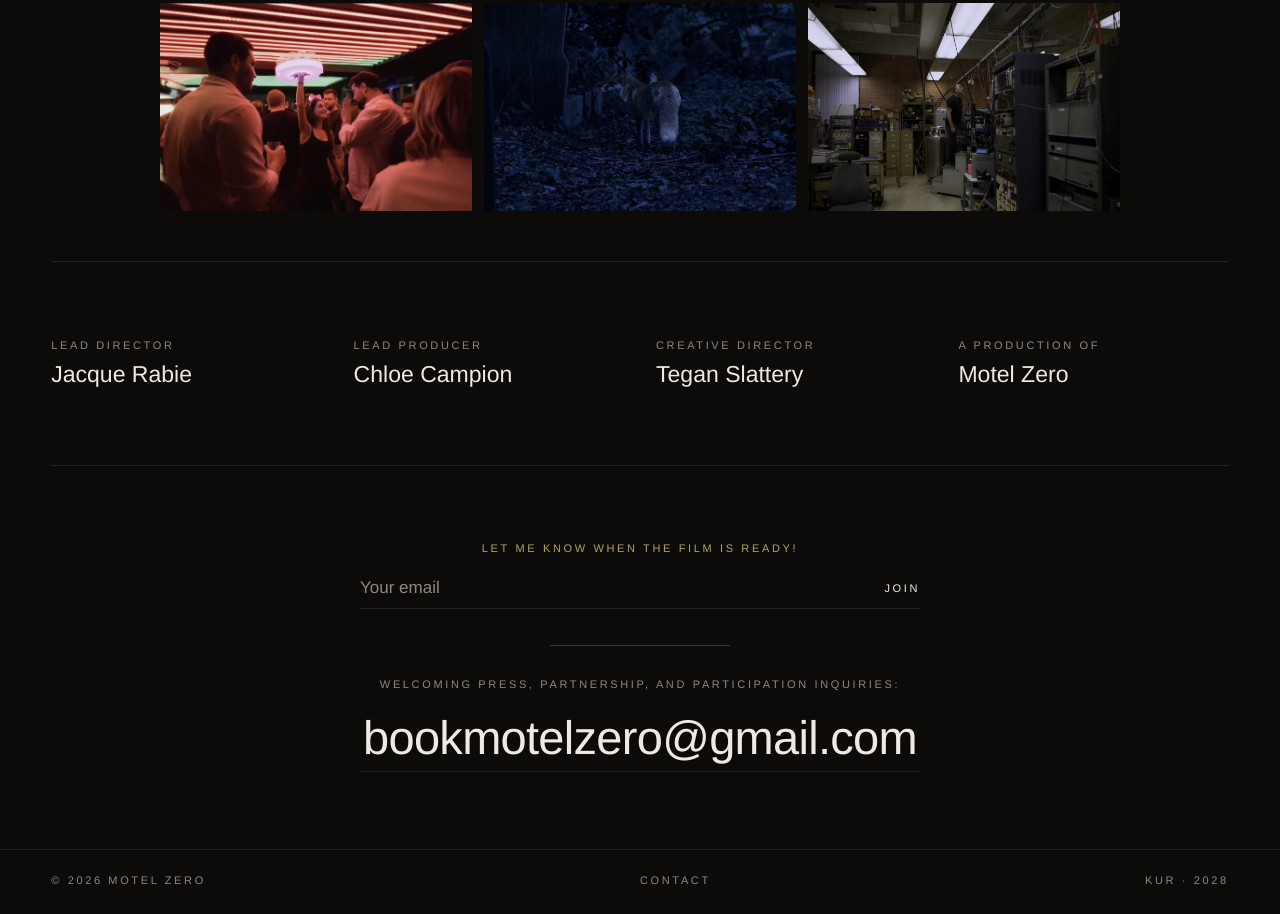
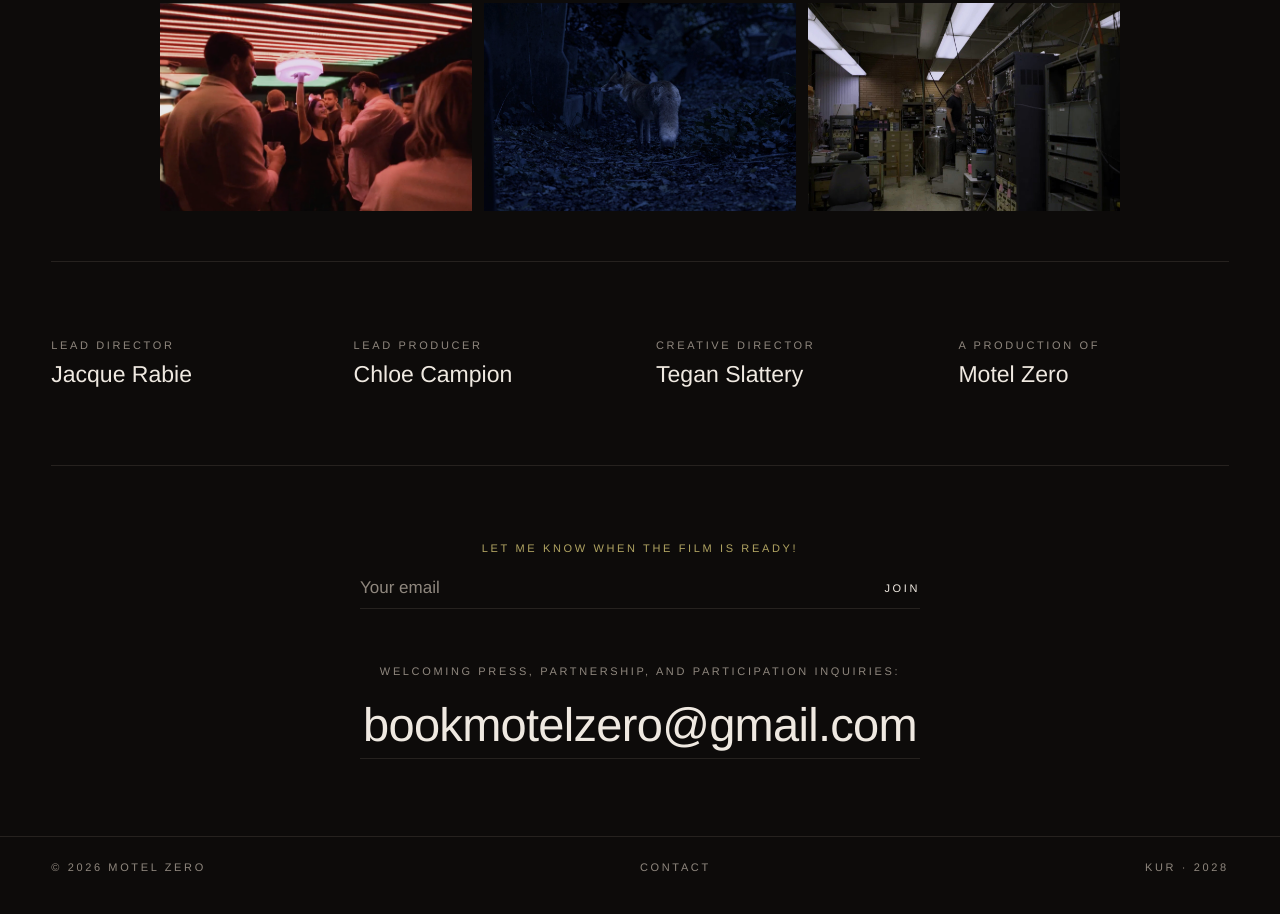
Before and after one commit to jacquejrabie/kurthefilm, a plain HTML site: page index.html in a window 1280 px wide. Shown: the part 2140-3054 px from the top of the page. Drawn offline with Linux system fonts and the light colour scheme.

Commit message:
Remove divider under signup

```diff
--- a/index.html
+++ b/index.html
@@ -124,8 +124,7 @@
   .nl.done .nl-msg{color:var(--ink)}
   .nl-o{margin:0 0 44px;max-width:420px}
   .nl .nl-msg:empty{display:none}
-  .nl-c{margin:0 auto 32px;max-width:560px}
-  .nl-c::after{content:"";display:block;width:180px;height:1px;background:#3d3631;margin:36px auto 0}
+  .nl-c{margin:0 auto 56px;max-width:560px}
   .signup-m{display:none}
   @media (min-width:821px){
     .contact .big{display:inline-block;min-width:min(560px,100%);font-size:47px}
@@ -187,7 +186,6 @@
     .signup-m .nl-c{margin:0}
     .contact .nl-c{display:none}
     .nl-c{max-width:none;margin:0 0 40px}
-    .nl-c::after{display:none}
     .contact .cap{margin-bottom:12px;line-height:1.7}
     .contact .big{display:inline-block;font-size:clamp(19px,6.1vw,24px)}
     footer{align-items:center;gap:8px;margin:0 var(--pad);padding:18px 0 22px}
```
